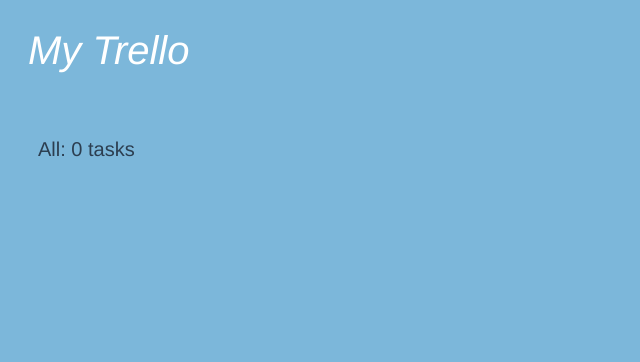
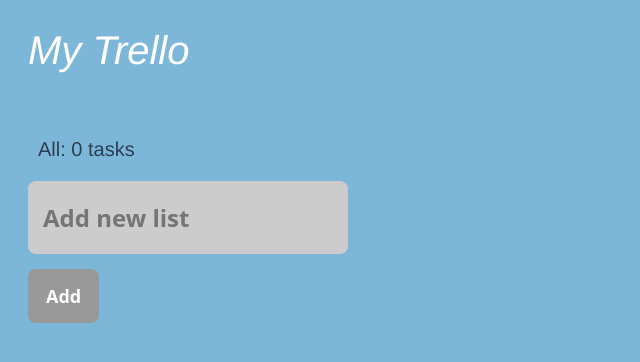
Before and after one commit to takummy/my-trello, a Vue app: page / in a window 1280 px wide. Shown: the top 362 px of the page, without its empty margins (0-640 px from the left). Built offline with nearby package versions, Linux system fonts and the light colour scheme.

Commit message:
NEW - ListAddコンポーネントを作成

```diff
--- a/src/components/Board.vue
+++ b/src/components/Board.vue
@@ -5,12 +5,17 @@
         </header>
         <main>
             <p class="info-line">All: 0 tasks</p>
+            <list-add></list-add>
         </main>
     </div>
 </template>
 
 <script>
+import ListAdd from './ListAdd.vue'
+
 export default {
-
+    components: {
+        ListAdd
+    }
 }
 </script>
--- /dev/null
+++ b/src/components/ListAdd.vue
@@ -0,0 +1,29 @@
+<template>
+    <form class="addlist" @submit.prevent="addList">
+        <input v-model="title"
+               type="text"
+               class="text-input"
+               placeholder="Add new list"
+        >
+        <button type="submit" class="add-button">
+            Add
+        </button>
+    </form>
+</template>
+
+<script>
+export default {
+    data: function() {
+        return {
+            title: ""
+        }
+    },
+
+    methods: {
+        addList: function() {
+            this.$store.dispatch('addlist', { title: this.title})
+            this.title = ""
+        }
+    }
+}
+</script>
```
